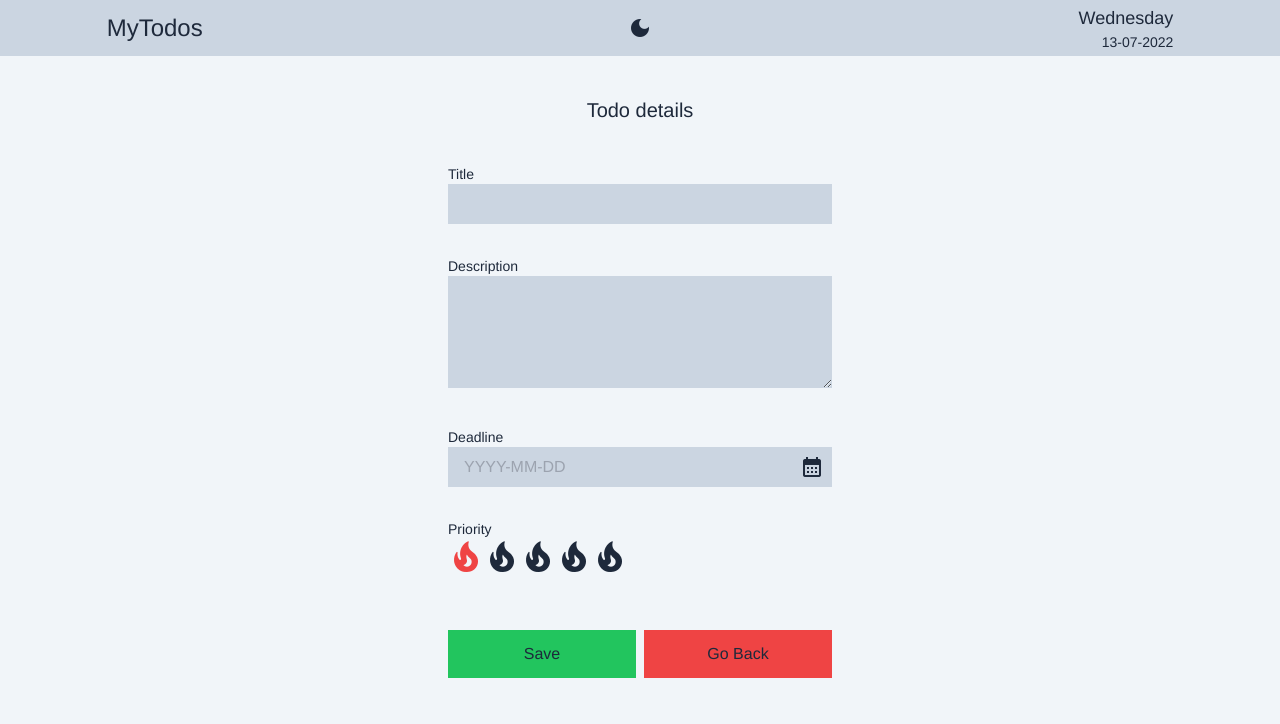
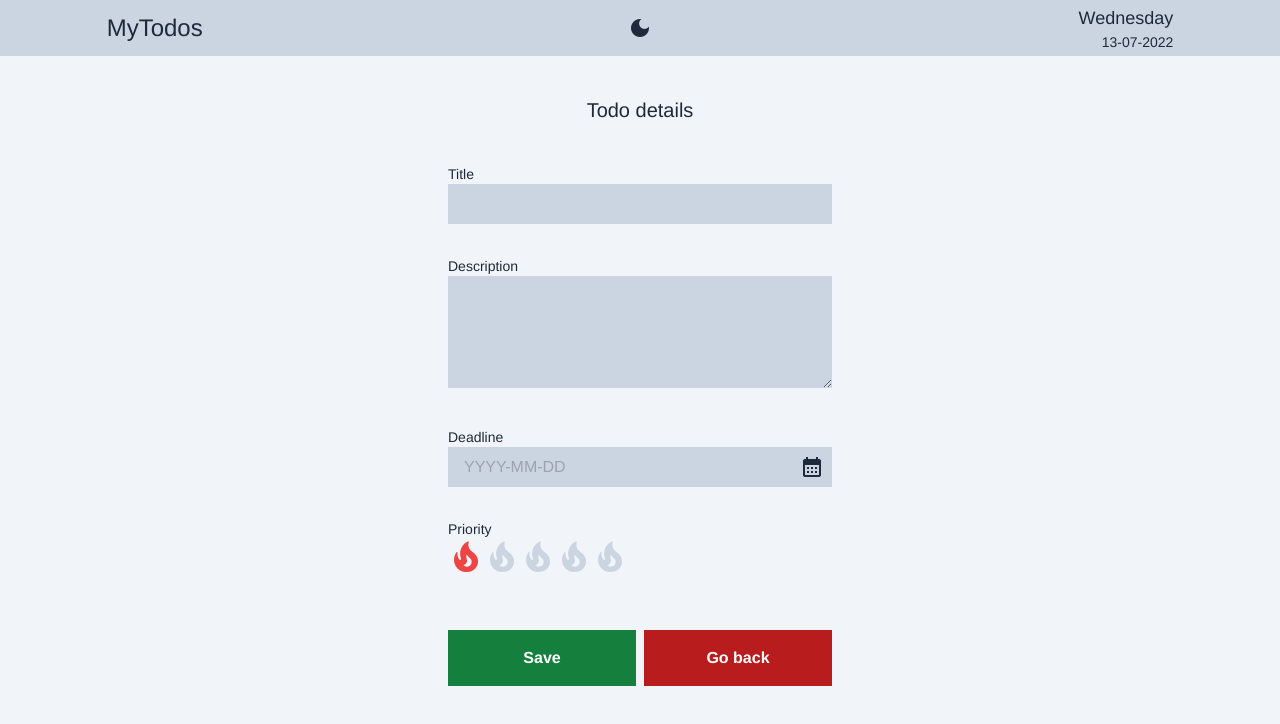
Before and after one commit to tpietka/todo-vue, a Vue app: page /add-todo in a window 1280 px wide. Shown: the top 724 px of the page. Built offline with nearby package versions, Linux system fonts and the light colour scheme.

Commit message:
Use CustomButton component in form

```diff
--- a/src/views/Form.vue
+++ b/src/views/Form.vue
@@ -9,6 +9,7 @@ import DatePicker from '../components/DatePicker.vue';
 import ValidationErrorMessage from '../components/ValidationErrorMessage.vue';
 import { useValidations } from '../composables/validations';
 import { useAlerts } from '../stores/alerts';
+import CustomButton from '../components/CustomButton.vue';
 
 const props = defineProps<{
   id?: number | string;
@@ -95,7 +96,7 @@ const v = useVuelidate(rules, { form });
           v-model="form.deadline"
         />
         <span
-          class="material-icons cursor-pointer absolute calendar-icon dark:text-[#141921] mr-2 right-0"
+          class="material-icons cursor-pointer absolute not-selectable dark:text-[#141921] mr-2 right-0"
           @click="showDatePicker = true"
           >calendar_month</span
         >
@@ -113,22 +114,28 @@ const v = useVuelidate(rules, { form });
         @click="form.priority = n"
         v-for="n in 5"
         :class="[
-          n <= form.priority ? 'text-red-500' : '',
-          'material-icons lg-36 cursor-pointer priority',
+          n <= form.priority ? 'text-red-500' : 'text-slate-300',
+          'material-icons lg-36 cursor-pointer not-selectable',
         ]"
       >
         local_fire_department
       </span>
     </div>
     <div
-      class="fixed lg:relative lg:mt-4 lg:w-96 lg:mx-auto lg:gap-2 flex justify-center bottom-0 w-full"
+      class="fixed lg:relative lg:mt-4 h-14 lg:w-96 lg:mx-auto lg:gap-2 flex justify-center bottom-0 w-full"
     >
-      <button class="h-full py-3 w-full bg-green-500" @click="submit" id="save-todo">
-        Save
-      </button>
-      <button class="h-full py-3 w-full bg-red-500" @click="goBack" id="go-back">
-        Go Back
-      </button>
+      <custom-button
+        @click="submit"
+        class="bg-green-700 text-white font-bold py-3 lg:py-2 w-full bottom-0 lg:w-48 hover:bg-green-600"
+        id="btn-save-form"
+        label="Save"
+      ></custom-button>
+      <custom-button
+        @click="goBack"
+        class="bg-red-700 text-white font-bold py-3 lg:py-2 w-full bottom-0 lg:w-48 hover:bg-red-600"
+        id="btn-leave-form"
+        label="Go back"
+      ></custom-button>
     </div>
   </div>
   <date-picker
```
